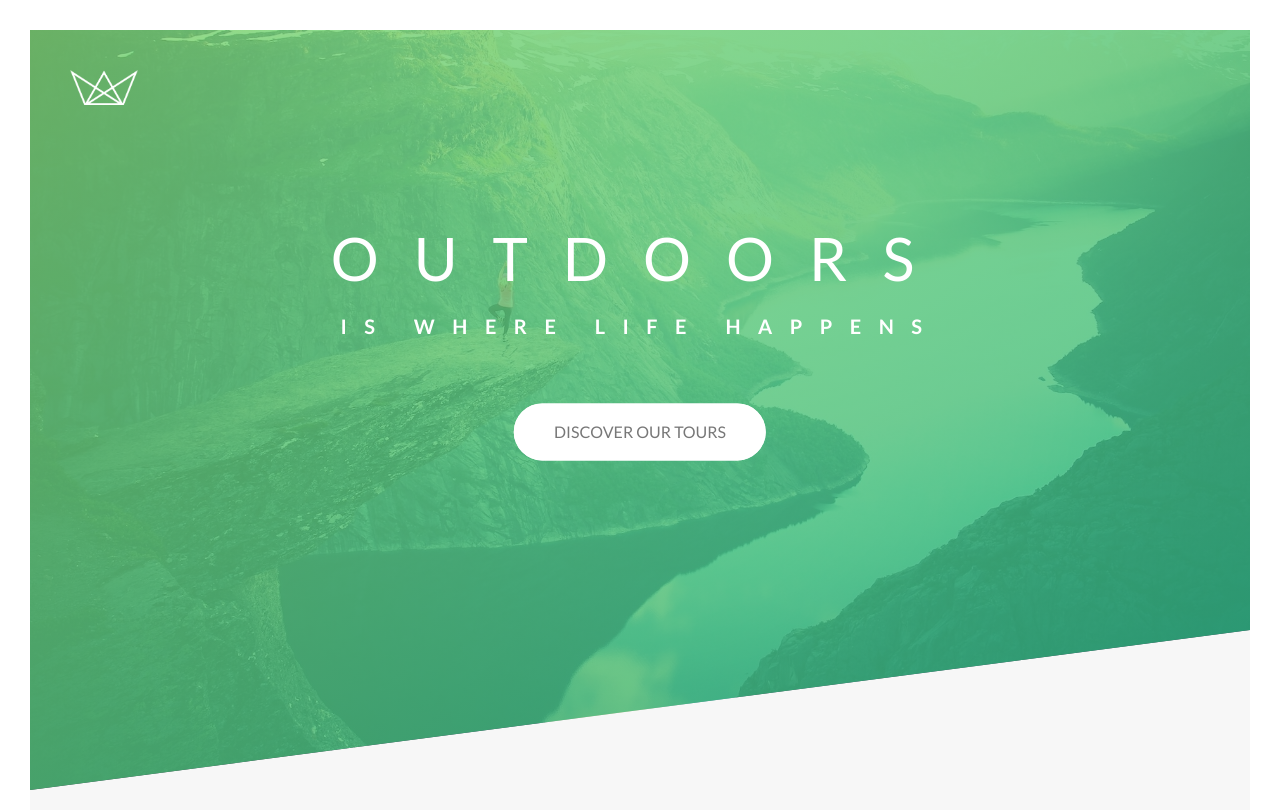
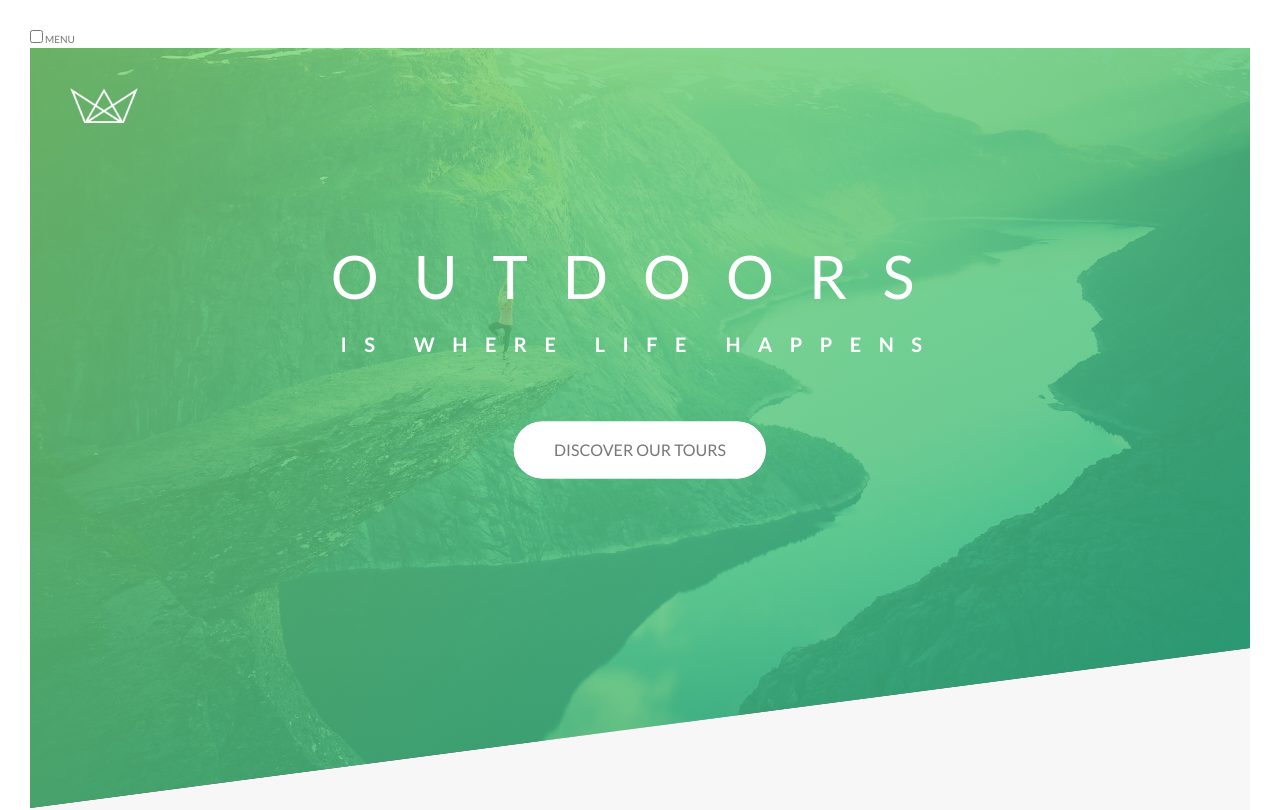
Before and after one commit to Theodore-Idoko/Natours-html-css, a website: page index.html in a window 1280 px wide. Shown: the top 810 px of the page. Drawn offline with Linux system fonts and the light colour scheme.

Commit message:
second commit

```diff
--- a/index.html
+++ b/index.html
@@ -13,6 +13,15 @@
         <title>Natours | Exciting tours for adventurous people</title>
     </head>
     <body>
+
+        <div class="navigation">
+            <input type="checkbox" class="navigation_checkbox" id="navi-toggle">
+
+            <label for="navi-toggle" class="navigation_button">MENU</label>
+
+            <div class="navigation_background"></div>
+        </div>
+
         <header class="header">
             <div class="logo-box">
                 <img src="img/logo-white.png" alt="Logo" class="logo">
```
